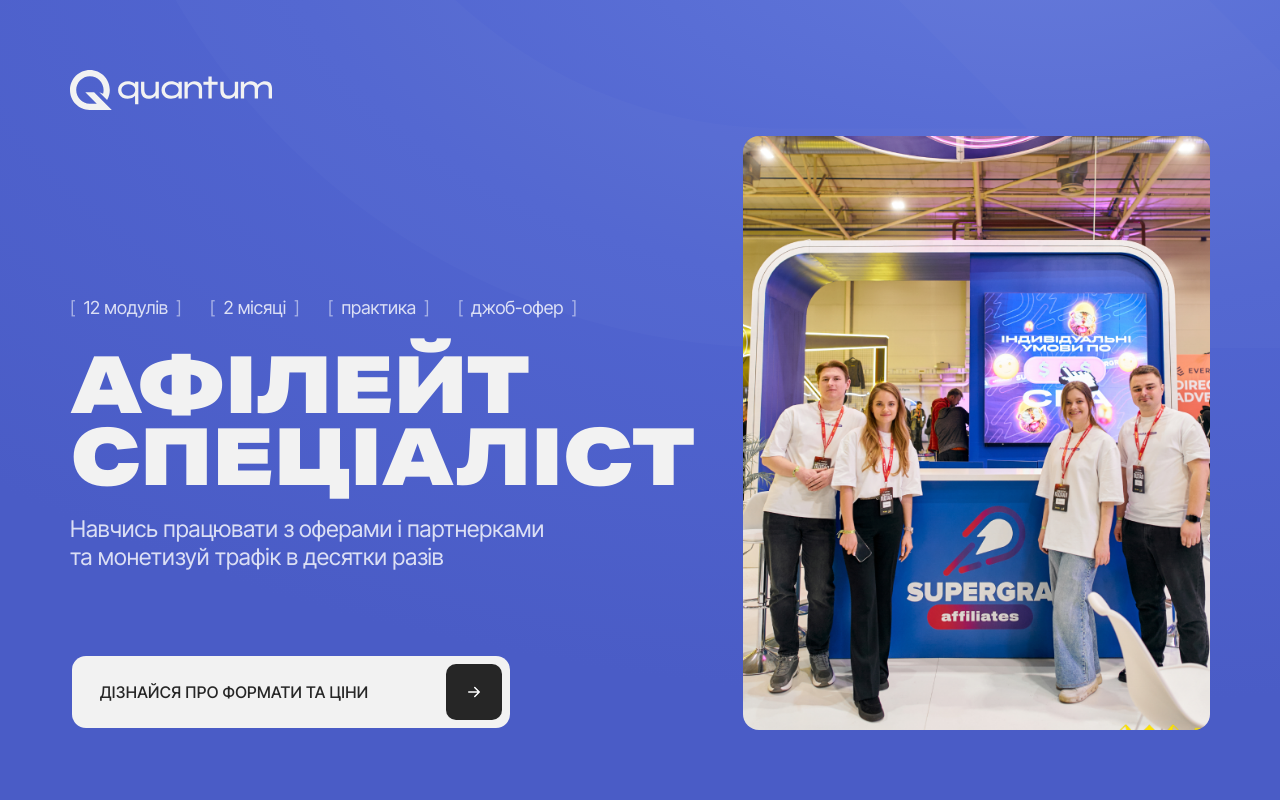
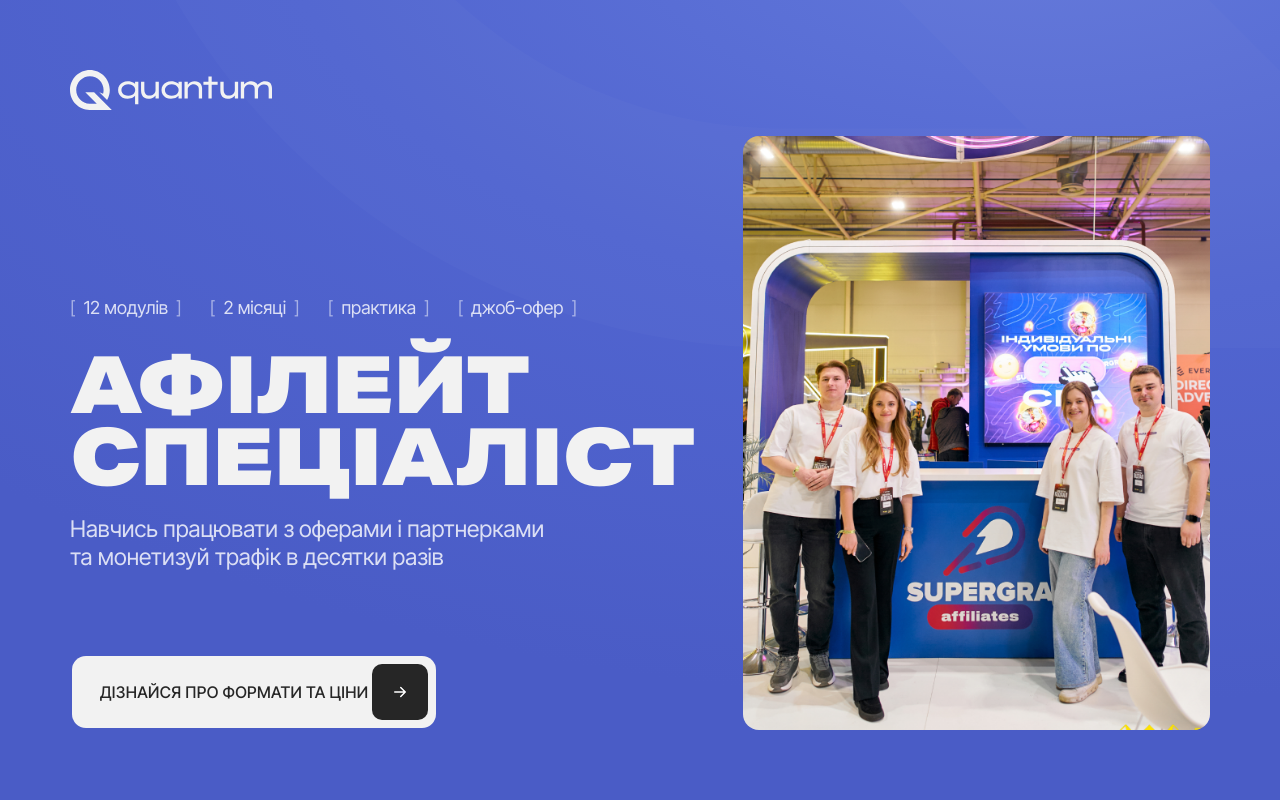
Before and after one commit to Vladymyr226/quantum-front, a Next.js app: page /courses/affiliate in a window 1280 px wide. Shown: the top 800 px of the page. Built offline with nearby package versions, Linux system fonts and the light colour scheme.

Commit message:
update metadata. Remove transparent symbols

```diff
--- a/src/app/layout.tsx
+++ b/src/app/layout.tsx
@@ -22,9 +22,15 @@
 });
 
 export const metadata: Metadata = {
-  title: "QUANTUM — Навчальний центр афілейт маркетингу",
+  title: "Quantum — Навчальний центр афілейт маркетингу",
   description:
-    "Курси головних професій афілейт маркетингу: медіабаєр, афілейт спеціаліст, SMM спеціаліст.",
+    "Курси медіабаєра, афілейт менеджера і SMM спеціаліста. Навчання онлайн з практикою і підтримкою.",
+  openGraph: {
+    title: "Quantum — Навчальний центр афілейт маркетингу",
+    description:
+      "Курси медіабаєра, афілейт менеджера і SMM спеціаліста. Навчання онлайн з практикою і підтримкою.",
+    type: "website",
+  },
 };
 
 export default function RootLayout({
--- a/src/content/courses.ts
+++ b/src/content/courses.ts
@@ -32,7 +32,7 @@
       tags: ["11 модулів", "2 місяці", "практика", "джоб-офер"],
       image: "/courses/mediabuyer/hero.png",
       imageAlt: "Студент курсу «Медіабаєр»",
-      ctaLabel: "Дізнайся про формати та ціниㅤㅤㅤㅤㅤ",
+      ctaLabel: "Дізнайся про формати та ціни",
       ctaHref: "#formats",
       background: BG_DARK,
     },
@@ -47,7 +47,7 @@
       tags: ["12 модулів", "2 місяці", "практика", "джоб-офер"],
       image: "/courses/affiliate/hero.png",
       imageAlt: "Студенти курсу «Афілейт спеціаліст»",
-      ctaLabel: "Дізнайся про формати та ціниㅤㅤㅤㅤㅤ",
+      ctaLabel: "Дізнайся про формати та ціни",
       ctaHref: "#formats",
       background: BG_BLUE,
     },
@@ -62,7 +62,7 @@
       tags: ["14 модулів", "2 місяці", "практика", "джоб-офер"],
       image: "/courses/smm/hero.png",
       imageAlt: "Студентки курсу «SMM спеціаліст»",
-      ctaLabel: "Дізнайся про формати та ціниㅤㅤㅤㅤㅤ",
+      ctaLabel: "Дізнайся про формати та ціни",
       ctaHref: "#formats",
       background: BG_DARK,
     },
```
